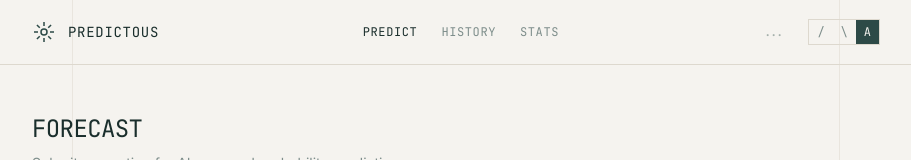
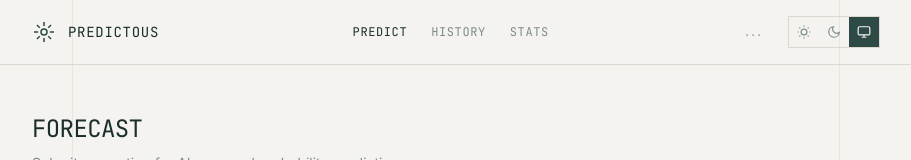
Before and after one commit to trenthelen/predictous, a React (Vite) app in the folder frontend/: page / in a window 1280 px wide. Shown: the top 160 px of the page, without its empty margins (184-1095 px from the left). Built offline with nearby package versions, Linux system fonts and the light colour scheme; no server answers.

Commit message:
Fix dark mode and improve theme toggle icons
- Add @variant dark directive for Tailwind v4 class-based dark mode
- Replace text placeholders with proper SVG icons (sun/moon/monitor)

```diff
--- a/frontend/src/components/ThemeToggle.tsx
+++ b/frontend/src/components/ThemeToggle.tsx
@@ -1,9 +1,29 @@
 import { useTheme, type Theme } from '../hooks/useTheme';
 
-const THEMES: { value: Theme; icon: string }[] = [
-  { value: 'light', icon: '/' },
-  { value: 'dark', icon: '\\' },
-  { value: 'system', icon: 'A' },
+const SunIcon = () => (
+  <svg className="h-3.5 w-3.5" viewBox="0 0 24 24" fill="none" stroke="currentColor" strokeWidth="2">
+    <circle cx="12" cy="12" r="5" />
+    <path d="M12 1v2m0 18v2M4.22 4.22l1.42 1.42m12.72 12.72l1.42 1.42M1 12h2m18 0h2M4.22 19.78l1.42-1.42M18.36 5.64l1.42-1.42" />
+  </svg>
+);
+
+const MoonIcon = () => (
+  <svg className="h-3.5 w-3.5" viewBox="0 0 24 24" fill="none" stroke="currentColor" strokeWidth="2">
+    <path d="M21 12.79A9 9 0 1111.21 3 7 7 0 0021 12.79z" />
+  </svg>
+);
+
+const AutoIcon = () => (
+  <svg className="h-3.5 w-3.5" viewBox="0 0 24 24" fill="none" stroke="currentColor" strokeWidth="2">
+    <rect x="2" y="3" width="20" height="14" rx="2" />
+    <path d="M8 21h8m-4-4v4" />
+  </svg>
+);
+
+const THEMES: { value: Theme; icon: React.ReactNode; label: string }[] = [
+  { value: 'light', icon: <SunIcon />, label: 'Light' },
+  { value: 'dark', icon: <MoonIcon />, label: 'Dark' },
+  { value: 'system', icon: <AutoIcon />, label: 'System' },
 ];
 
 export function ThemeToggle() {
@@ -11,16 +31,16 @@ export function ThemeToggle() {
 
   return (
     <div className="flex items-center border border-cream-300 dark:border-teal-700">
-      {THEMES.map(({ value, icon }) => (
+      {THEMES.map(({ value, icon, label }) => (
         <button
           key={value}
           onClick={() => setTheme(value)}
-          className={`px-2 py-1 font-mono text-xs transition-colors ${
+          className={`p-2 transition-colors ${
             theme === value
               ? 'bg-teal-600 text-cream-100 dark:bg-cream-200 dark:text-teal-900'
               : 'text-teal-600/60 hover:text-teal-800 dark:text-cream-300/60 dark:hover:text-cream-100'
           }`}
-          title={value.charAt(0).toUpperCase() + value.slice(1)}
+          title={label}
         >
           {icon}
         </button>
--- a/frontend/src/index.css
+++ b/frontend/src/index.css
@@ -2,6 +2,9 @@
 @import url('https://fonts.googleapis.com/css2?family=JetBrains+Mono:wght@400;500&family=Inter:wght@400;500;600&display=swap');
 
 @import "tailwindcss";
+
+/* Enable class-based dark mode */
+@variant dark (&:where(.dark, .dark *));
 
 @theme {
   /* Numinous-inspired color palette */
```
